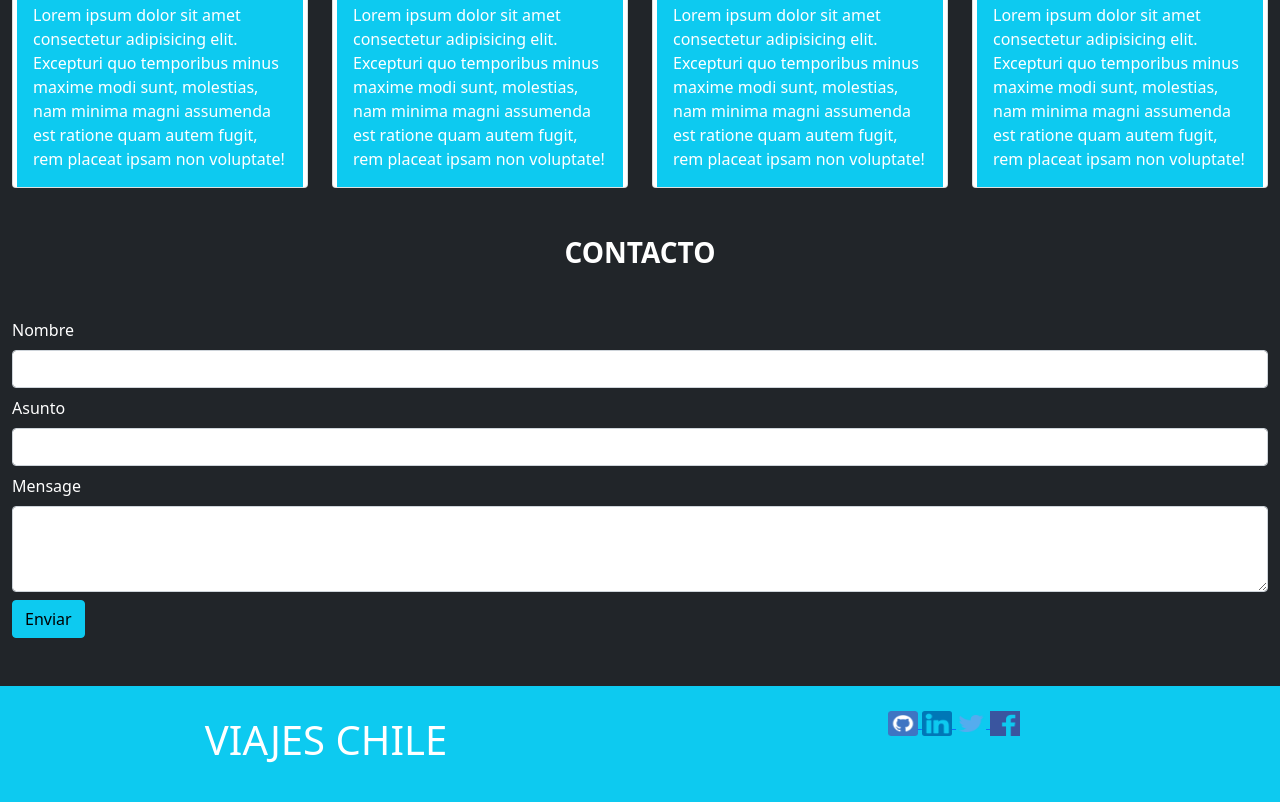
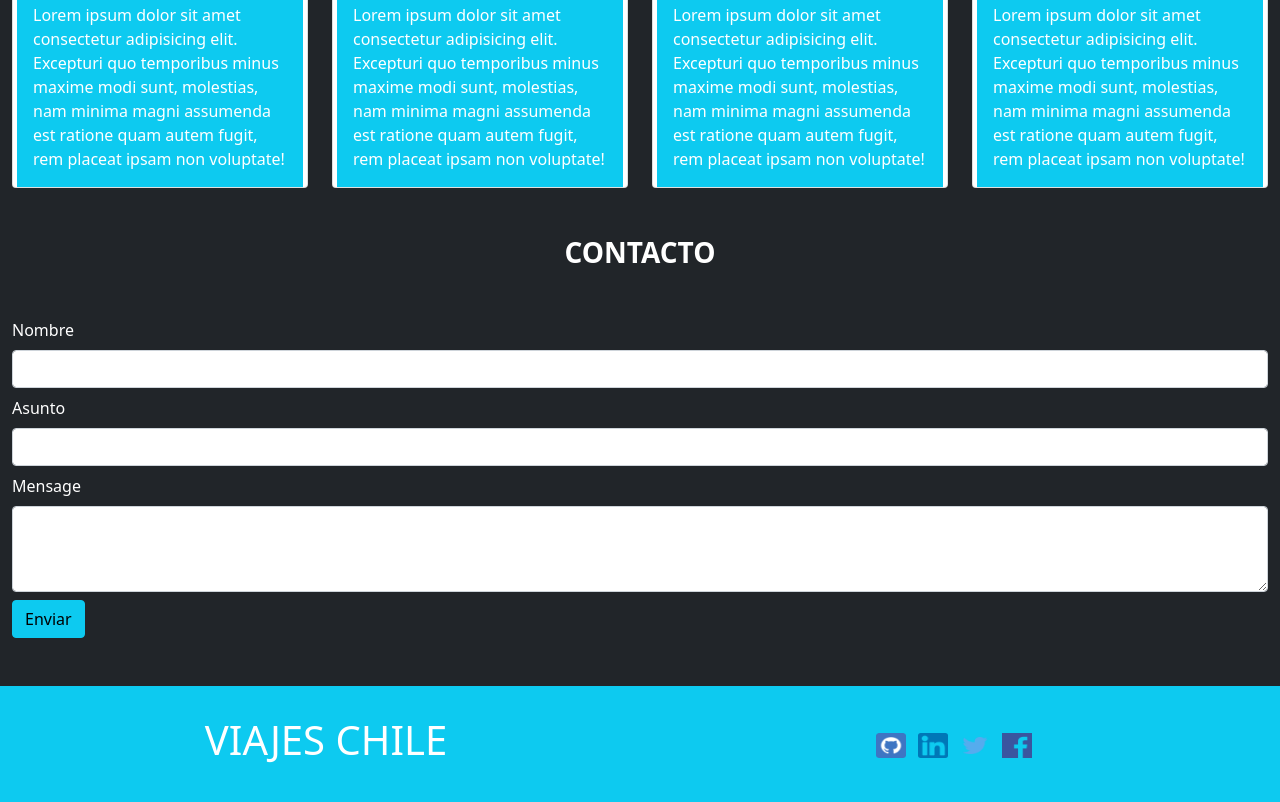
Before and after one commit to jrivero2020/viajes-chile, a plain HTML site: page assets/index.html in a window 1280 px wide. Shown: the part 1798-2600 px from the top of the page. Drawn offline with nearby package versions, Linux system fonts and the light colour scheme.

```diff
--- a/assets/css/style.css
+++ b/assets/css/style.css
@@ -3,7 +3,6 @@ body * {
     border: 0;
     padding: 0;
     }
-
 
 img {
     max-width: 100%;
@@ -28,3 +27,13 @@ img {
     font-size: 2.5em;
     margin-bottom: 0.25em;
 }
+
+.abs-center {
+    display: flex;
+    align-items: center;
+    justify-content: center;
+    min-height: 8vh;
+  }
+  a {
+    text-decoration: none;
+  }
--- a/assets/index.html
+++ b/assets/index.html
@@ -280,20 +280,20 @@
 
 <!-- footer -->
 <footer class="bg-info">
-  <div class="row justify-align-center p-4 ">
+  <div class="row abs-center p-4 ">
     <div class="col-6 bg-info text-center ">
       <p class="txtFooter">VIAJES CHILE</p>
     </div>
-    <div class="col-6 bg-info text-center">
+    <div class="col-6 bg-info text-center" >
 
       <a href="https://www.github.com" target="_blank">
-      <img class="imgFooter" src="./icon/github.png" alt="">
+      <img class="imgFooter me-2" src="./icon/github.png" alt="">
       </a>
       <a href="https://www.linkedin.com/" target="_blank">
-       <img class="imgFooter" src="./icon/linkedin_negativo.png" alt="">
+       <img class="imgFooter me-2" src="./icon/linkedin_negativo.png" alt="">
        </a>
        <a href="https://twitter.com/" target="_blank">
-       <img class="imgFooter" src="./icon/twitter_negativo.png" alt="">
+       <img class="imgFooter me-2" src="./icon/twitter_negativo.png" alt="">
        </a>
        <a href="https://www.facebook.com/" target="_blank">
         <img class="imgFooter" src="./icon/facebook_negativo.png" alt="">
```
